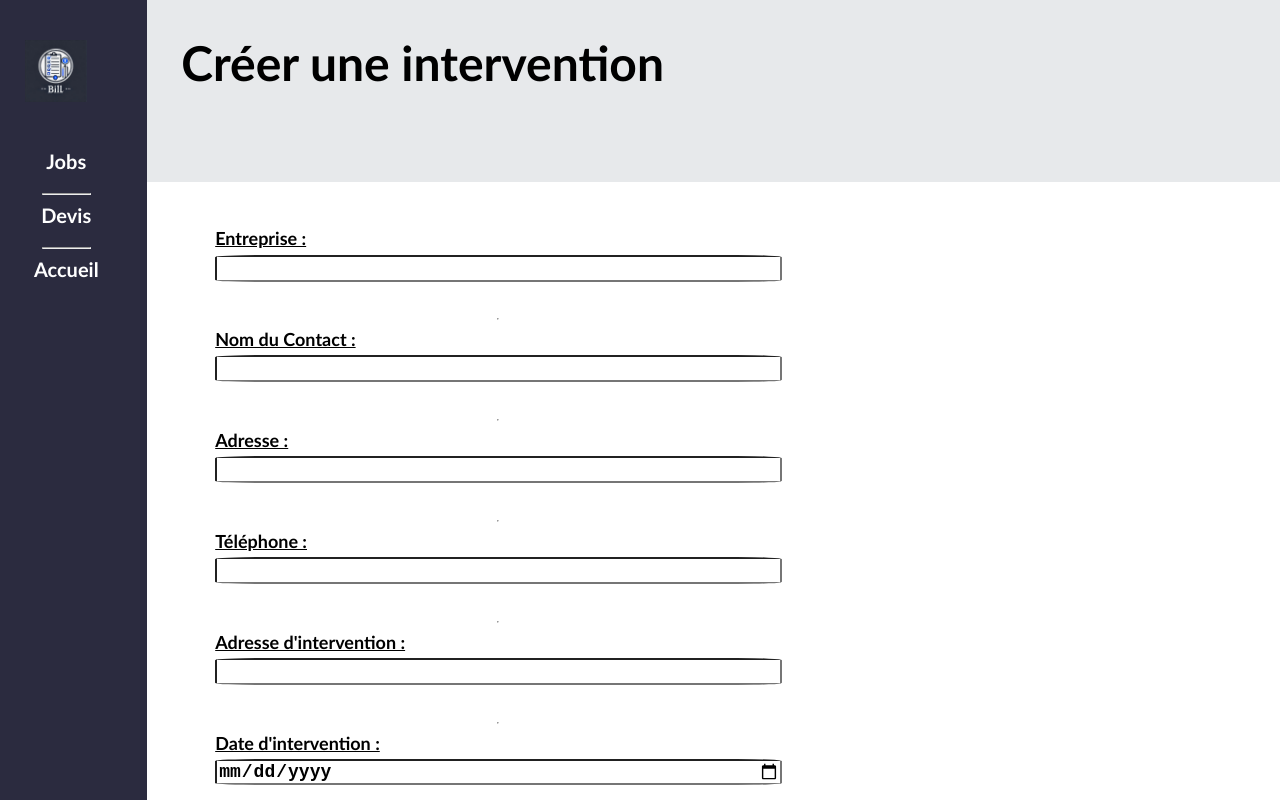
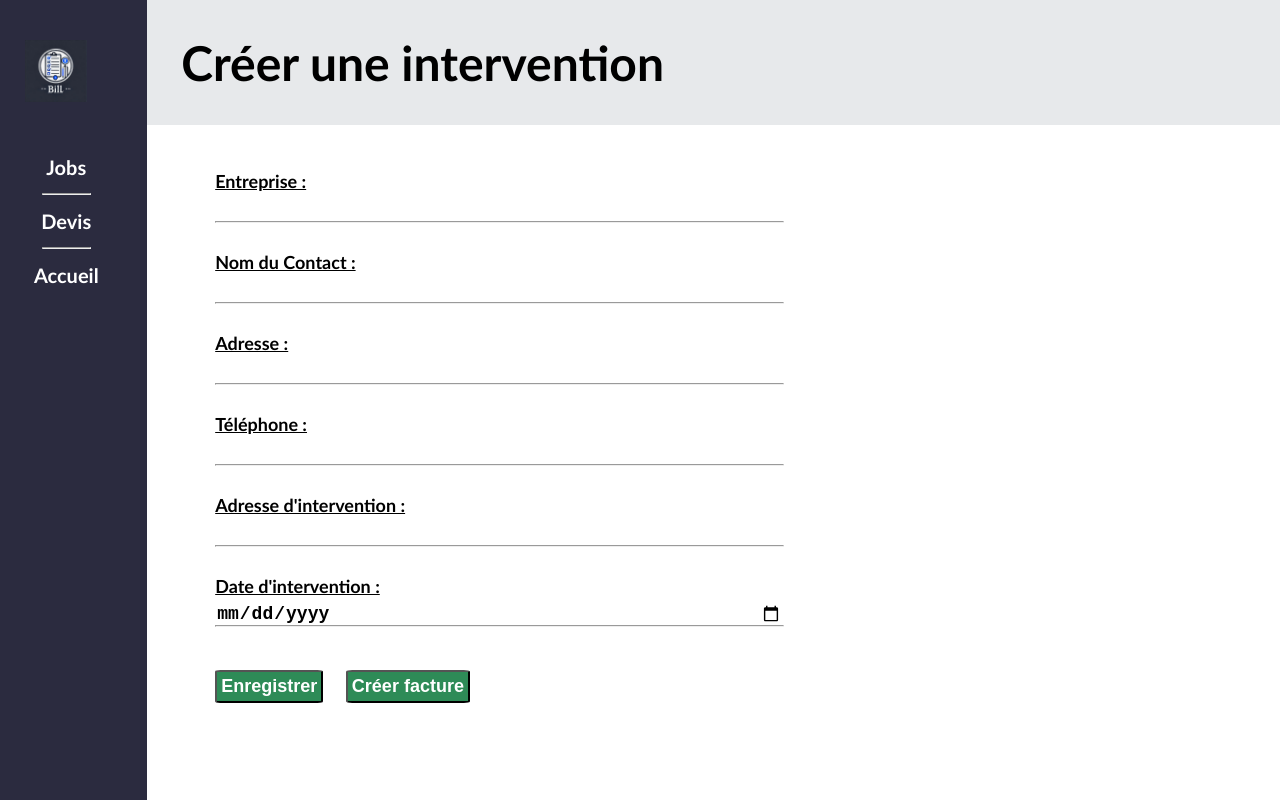
Before and after one commit to dday33480/BILL-CRM, a React (Create React App) app: page /jobs/create in a window 1280 px wide. Shown: the top 800 px of the page. Built offline with nearby package versions, Linux system fonts and the light colour scheme; the HTML template or start-up script is replaced by a standard one; what @react-pdf/renderer would draw is missing.

Commit message:
style: Styles Qutoe and Job creation forms

```diff
--- a/src/index.css
+++ b/src/index.css
@@ -16,7 +16,7 @@ html, body {
 
 /*------ Nav ------*/
 nav {
-    height: 100vh;
+    height: auto;
     width: 13%;
     background-color: rgb(43,43,63);
     color: white;
@@ -58,7 +58,7 @@ nav .icon {
     color: white;
     align-items: center;
     justify-items: center;
-    padding-bottom: 10%;
+    padding: 5% 0%;
     font-size: 20px;
     font-weight: 800;
     cursor: pointer;
@@ -261,14 +261,64 @@ nav .icon {
 
 
 /*------ CreateQuotePage ------*/
-.create-quote .quote-container {
-    display: grid;
-    grid-template-columns: repeat(2, 1fr);
-    gap: 250%;
-    padding: 3%;
+.create-quote {
     width: 100%;
+    margin: 0;
 }
 
+.create-quote > h1 {
+    padding-left: 3%;
+    padding-top: 3%;
+    padding-bottom: 3%;
+    width: 100%;
+    background-color: #E7E9EB;
+    margin: 0;
+    font-size: 48px;
+}
+.create-quote .quote-container {
+    padding: 1% 3%;
+    margin: 3% 3%;
+    width: 50%;
+}
+
+section input {
+    font-size: 18px;
+    font-weight: 700;
+}
+
+section hr {
+    width: 100%;
+    margin-top: 0;
+    margin-left: 0;
+    margin-right: 0;
+    margin-bottom: 5%;
+    border-top: 2% solid #0000;
+}
+
+section textarea {
+    margin-bottom: 5%;
+}
+
+.save-quote {
+    margin-top: 15px;
+    border-radius: 5%;
+    background-color: seagreen;
+    color: white;
+    padding: 4px;
+    font-weight: 700;
+    font-size: 18px;
+    justify-content: center;
+}
+
+.pdf-container {
+    width: 100%;
+    height: auto;
+}
+
+.pdf-window {
+    width: auto;
+    height: auto;
+}
 
 /*------ CreateJobPage ------*/
 
@@ -279,7 +329,7 @@ nav .icon {
 .job-creation > h1 {
     padding-left: 3%;
     padding-top: 3%;
-    padding-bottom: 8%;
+    padding-bottom: 3%;
     width: 100%;
     background-color: #E7E9EB;
     margin: 0;
@@ -290,6 +340,7 @@ nav .icon {
     padding: 1% 3%;
     margin: 3% 3%;
     width: 50%;
+    height: 100vh;
 }
 
 section {
@@ -299,10 +350,18 @@ section {
 }
 
 section input {
-    margin-bottom: 5%;
     font-size: 18px;
     font-weight: 700;
-    border-radius: 8%;
+    border: none;
+}
+
+section hr {
+    width: 100%;
+    margin-top: 0;
+    margin-left: 0;
+    margin-right: 0;
+    margin-bottom: 5%;
+    border-top: 2% solid #0000;
 }
 
 section label {
@@ -313,6 +372,7 @@ section label {
 
 .save-job {
     margin-top: 15px;
+    margin-right: 2%;
     border-radius: 5%;
     background-color: seagreen;
     color: white;
@@ -321,3 +381,15 @@ section label {
     font-size: 18px;
     justify-content: center;
 }
+
+.invoice-pdf {
+    margin-top: 15px;
+    margin-left: 2%;
+    border-radius: 5%;
+    background-color: seagreen;
+    color: white;
+    padding: 4px;
+    font-weight: 700;
+    font-size: 18px;
+    justify-content: center;
+}
```
